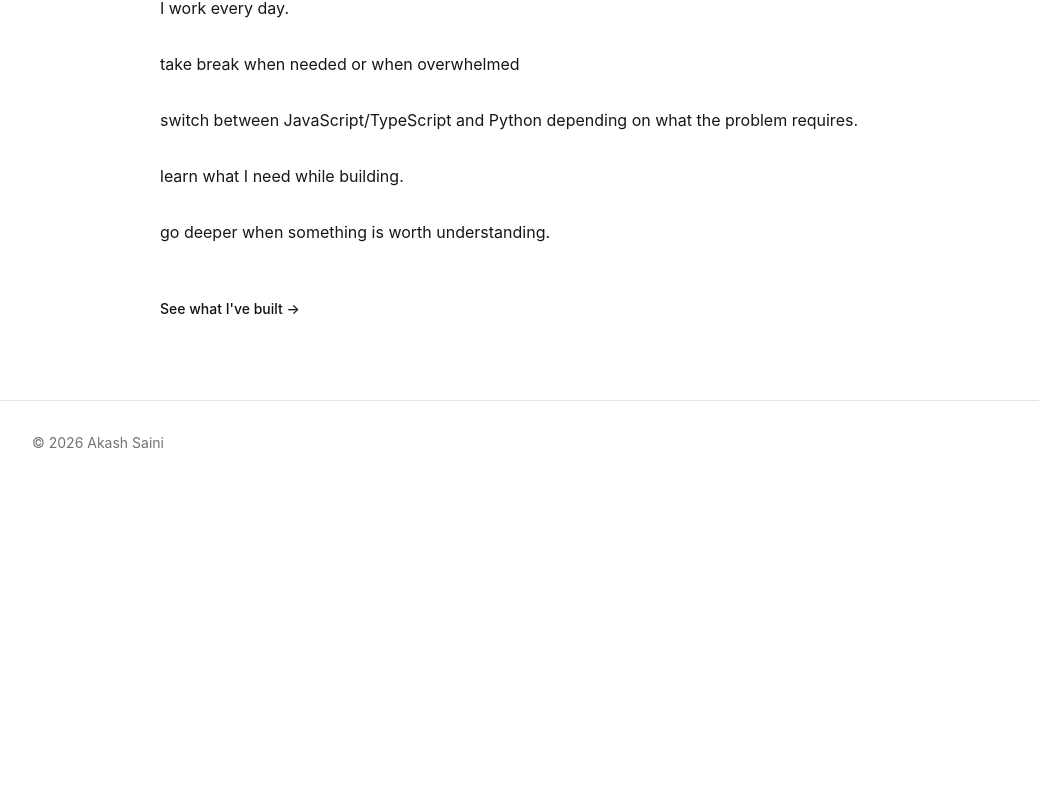
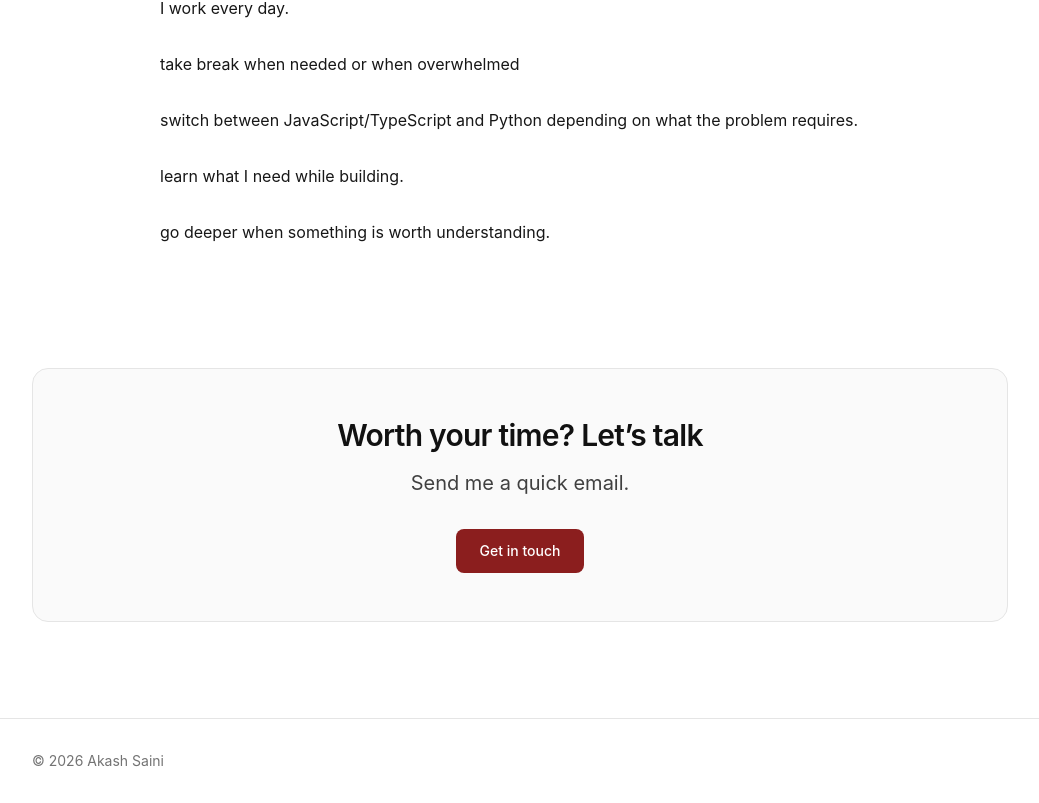
Before and after one commit to 741915akkash/akash-website, a Nuxt app: page /about in a window 1280 px wide. Shown: the part 1349-2152 px from the top of the page, without its empty margins (120-1159 px from the left). Before the commit the page ends 1834 px from the top, so only its background shows below. Built offline with nearby package versions, Linux system fonts and the light colour scheme.

Commit message:
added compose url for desktop, new wording in cta, questions section in homepage

```diff
--- a/app/components/SiteHeader.vue
+++ b/app/components/SiteHeader.vue
@@ -16,6 +16,19 @@ const links = [
     type: 'download',
   },
 ];
+
+function openContact() {
+  const email = 'iakashsaini9@gmail.com';
+  const subject = "Let's work together";
+
+  if (window.innerWidth <= 768) {
+    window.location.href = `mailto:${email}?subject=${encodeURIComponent(subject)}`;
+  } else {
+    const gmailUrl = `https://mail.google.com/mail/?view=cm&fs=1&to=${encodeURIComponent(email)}&su=${encodeURIComponent(subject)}`;
+
+    window.open(gmailUrl, '_blank');
+  }
+}
 </script>
 
 <template>
@@ -39,11 +52,12 @@ const links = [
           </a>
         </template>
 
-        <a
-          href="mailto:iakashsaini9@gmail.com"
+        <button
+          type="button"
+          @click="openContact()"
           class="rounded-lg bg-[#8B1E1E] px-4 py-2 text-sm font-medium text-white transition hover:bg-[#721919]">
           Get in touch
-        </a>
+        </button>
       </div>
     </nav>
   </header>
--- a/app/pages/about.vue
+++ b/app/pages/about.vue
@@ -3,6 +3,19 @@ useSeoMeta({
   title: 'About — Akash Saini',
   description: 'About Akash Saini, Full-stack developer and startup builder.',
 });
+
+function openContact() {
+  const email = 'iakashsaini9@gmail.com';
+  const subject = "Let's work together";
+
+  if (window.innerWidth <= 768) {
+    window.location.href = `mailto:${email}?subject=${encodeURIComponent(subject)}`;
+  } else {
+    const gmailUrl = `https://mail.google.com/mail/?view=cm&fs=1&to=${encodeURIComponent(email)}&su=${encodeURIComponent(subject)}`;
+
+    window.open(gmailUrl, '_blank');
+  }
+}
 </script>
 
 <template>
@@ -68,11 +81,23 @@ useSeoMeta({
         <p>go deeper when something is worth understanding.</p>
       </div>
     </div>
+  </section>
 
-    <div class="mt-12">
-      <NuxtLink to="/projects" class="text-sm font-medium transition hover:text-[#8B1E1E] hover:underline">
-        See what I've built →
-      </NuxtLink>
+  <!-- CTA -->
+  <section>
+    <div class="mx-auto max-w-5xl px-6 pt-10 pb-24">
+      <div class="rounded-2xl border border-neutral-200 bg-neutral-50 px-6 py-12 text-center sm:px-12">
+        <h2 class="text-3xl font-semibold tracking-tight">Worth your time? Let’s talk</h2>
+
+        <p class="mx-auto mt-4 text-xl max-w-xl leading-7 text-neutral-700">Send me a quick email.</p>
+
+        <button
+          type="button"
+          @click="openContact()"
+          class="mt-8 inline-flex rounded-lg bg-[#8B1E1E] px-6 py-3 text-sm font-medium text-white">
+          Get in touch
+        </button>
+      </div>
     </div>
   </section>
 </template>
--- a/app/pages/index.vue
+++ b/app/pages/index.vue
@@ -3,6 +3,61 @@ useSeoMeta({
   title: 'Akash Saini — Full-stack developer · AI · Startup Builder',
   description: 'Full-stack developer and startup builder building AI-powered products, agent systems, and automation.',
 });
+
+const openFaqs = ref([]);
+
+const faqs = [
+  {
+    question: 'Can you work with React, TypeScript and Next.js?',
+    answer:
+      'Absolutely. My recent work has mostly been Nuxt/Vue, but the underlying patterns are familiar: components, state management, data fetching, and application architecture. I’ve also built a demo project with Next.js and can ramp up quickly.',
+  },
+  {
+    question: 'Your LinkedIn history shows copywriting and blogging. Why?',
+    answer:
+      'I wanted to explore where my interests really were. It turned out I kept getting pulled toward engineering. I like going beyond surface-level answers, understanding how things work, and building a mental model of them.',
+  },
+  {
+    question: 'You’re a founder. Isn’t that unusual for a job applicant?',
+    answer:
+      'It is. I bring the intensity, ownership, and work ethic of a founder — while also being very comfortable getting into the details and building things myself.',
+  },
+  {
+    question: 'If you’re a founder, why do you want a job?',
+    answer:
+      'To earn, learn, and work with great people. My venture isn’t generating enough revenue yet, and I also want to spend time around people I can learn from and build with.',
+  },
+  {
+    question: 'Why specifically a startup?',
+    answer:
+      'I want to learn as much as possible in the shortest amount of time. Startups give you the chance to take ownership, work across the stack, and turn ideas into real products. I’m also particularly interested in learning more about multi-agent systems.',
+  },
+  {
+    question: 'I sense a lot of intensity from you. What’s that about?',
+    answer: 'You caught that. I work fast, learn fast, and move fast.',
+  },
+];
+
+function openContact() {
+  const email = 'iakashsaini9@gmail.com';
+  const subject = "Let's work together";
+
+  if (window.innerWidth <= 768) {
+    window.location.href = `mailto:${email}?subject=${encodeURIComponent(subject)}`;
+  } else {
+    const gmailUrl = `https://mail.google.com/mail/?view=cm&fs=1&to=${encodeURIComponent(email)}&su=${encodeURIComponent(subject)}`;
+
+    window.open(gmailUrl, '_blank');
+  }
+}
+
+function toggleFaq(index) {
+  if (openFaqs.value.includes(index)) {
+    openFaqs.value = openFaqs.value.filter((item) => item !== index);
+  } else {
+    openFaqs.value.push(index);
+  }
+}
 </script>
 
 <template>
@@ -66,7 +121,7 @@ useSeoMeta({
 
     <!-- What I Build -->
     <section>
-      <div class="mx-auto max-w-5xl border-y border-neutral-200 px-6 py-20">
+      <div class="mx-auto max-w-5xl  px-6 py-20">
         <div class="mx-auto text-center">
           <p class="text-sm font-medium uppercase tracking-widest text-red-800">What I build</p>
 
@@ -163,7 +218,7 @@ useSeoMeta({
 
     <!-- Projects -->
     <section>
-      <div class="mx-auto max-w-5xl border-y border-neutral-200 px-6 py-20">
+      <div class="mx-auto max-w-5xl px-6 py-20">
         <div class="flex items-end justify-between gap-6">
           <div class="mx-auto text-center">
             <p class="text-sm font-medium uppercase tracking-widest text-red-800">Selected projects</p>
@@ -298,7 +353,7 @@ useSeoMeta({
 
     <!-- Experience -->
     <section>
-      <div class="mx-auto max-w-5xl border-t border-neutral-200 px-6 py-20">
+      <div class="mx-auto max-w-5xl px-6 py-20">
         <div class="mx-auto text-center">
           <p class="text-sm font-medium uppercase tracking-widest text-red-800">Experience</p>
 
@@ -321,22 +376,52 @@ useSeoMeta({
       </div>
     </section>
 
+    <!-- FAQ -->
+    <section>
+      <div class="mx-auto max-w-5xl px-6 py-20">
+        <div class="mb-12">
+          <p class="text-sm text-center font-medium uppercase tracking-widest text-red-800">Questions</p>
+
+          <h2 class="mt-3 text-center text-3xl font-semibold tracking-tight">Your questions answered.</h2>
+        </div>
+
+        <div class="divide-y divide-neutral-200">
+          <div v-for="(faq, index) in faqs" :key="index">
+            <button
+              type="button"
+              class="flex w-full items-center justify-between gap-6 py-5 text-left transition hover:bg-neutral-50"
+              @click="toggleFaq(index)">
+              <span class="text-lg font-medium text-neutral-900">
+                {{ faq.question }}
+              </span>
+
+              <span class="shrink-0 text-2xl font-light text-neutral-500">
+                {{ openFaqs.includes(index) ? '−' : '+' }}
+              </span>
+            </button>
+
+            <div v-if="openFaqs.includes(index)" class="px-0 pb-5 pr-10 pt-4 text-base leading-7 text-neutral-700">
+              {{ faq.answer }}
+            </div>
+          </div>
+        </div>
+      </div>
+    </section>
+
     <!-- CTA -->
     <section>
-      <div class="mx-auto max-w-5xl px-6 py-24">
+      <div class="mx-auto max-w-5xl px-6 pt-5 pb-24">
         <div class="rounded-2xl border border-neutral-200 bg-neutral-50 px-6 py-12 text-center sm:px-12">
-          <h2 class="text-3xl font-semibold tracking-tight">Looking for an early-stage engineer?</h2>
+          <h2 class="text-3xl font-semibold tracking-tight">Building something worth joining?</h2>
 
-          <p class="mx-auto mt-4 max-w-xl leading-7 text-neutral-700">
-            I’m looking for a team where I can take ownership, build end-to-end, move quickly, and help turn ideas into
-            shipped products.
-          </p>
+          <p class="mx-auto mt-4 text-xl max-w-xl leading-7 text-neutral-700">Send me a quick email.</p>
 
-          <a
-            href="mailto:iakashsaini9@gmail.com"
+          <button
+            type="button"
+            @click="openContact()"
             class="mt-8 inline-flex rounded-lg bg-[#8B1E1E] px-6 py-3 text-sm font-medium text-white">
             Get in touch
-          </a>
+          </button>
         </div>
       </div>
     </section>
```
